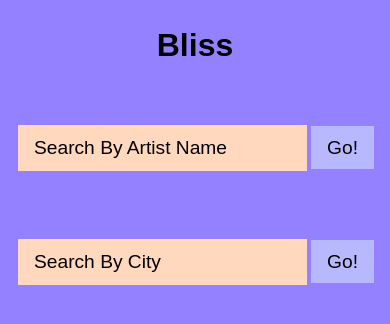
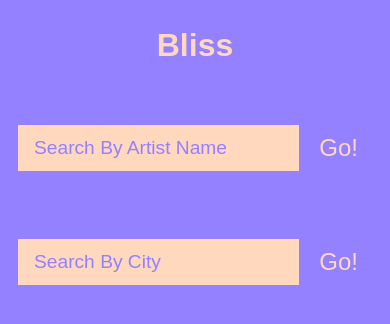
Before and after one commit to ErnestineMoreno/MusicEventsSearchApp, a React (Create React App) app: page / in a window 390 px wide. Shown: the top 324 px of the page. Built offline with nearby package versions, Linux system fonts and the light colour scheme; no server answers.

Commit message:
created ArtistResults.js and LocationResults.js components and added responsive design to page

```diff
--- a/src/App.js
+++ b/src/App.js
@@ -7,9 +7,6 @@ import LocationList from './components/LocationList';
 
 
 function App() {
-
-
-
   return (
     <div>
       <h1>Bliss</h1>
--- a/src/components/ArtistList.js
+++ b/src/components/ArtistList.js
@@ -20,7 +20,7 @@ const data = await response.json();
 
 render() {
     return (
-        <form className='form-horizontal'>
+        <form className='search-bar'>
         <input placeholder='Search By Artist Name' type='text' name='searchString' required />
         <button type='submit'>Go!</button>
         </form>
--- a/src/components/LocationList.js
+++ b/src/components/LocationList.js
@@ -20,7 +20,7 @@ const data = await response.json();
 
 render() {
     return (
-        <form className='form-horizontal'>
+        <form className='search-bar'>
         <input placeholder='Search By City' type='text' name='searchString' required />
         <button type='submit'>Go!</button>
         </form>
--- a/src/index.css
+++ b/src/index.css
@@ -11,7 +11,6 @@
 :before {
 	box-sizing: border-box;
 }
-
 
 
 /* Create color variables */
@@ -34,23 +33,24 @@ body {
 
 /* Style the button and tell it not to grow */
 button {
-	background-color: var(--primary);
+	background-color: var(--secondary);
 	border: 0;
 	flex-grow: 0;
-	font-size: 1.2rem;
-	line-height: 1;
+	font-size: 1.5rem;
+	line-height: 0;
 	padding: 0.75rem 1rem;
+	color:	#ffd8be
 }
 
-/* Add some margin on the left of any buttons
+/* margin on the left of any buttons
 that follow another button or an input */
 button + button,
 input + button {
-	margin-left: 2px;
+margin-left: 2px;
 }
 
 form {
-	padding: 2rem 0;
+padding: 2rem 0;
 }
 
 /* Style the input and tell it to grow */
@@ -69,13 +69,17 @@ input::placeholder {
 	color: var(--white);
 }
 
-/* Apply flex to the form */
-.form-horizontal {
+
+.search-bar {
 	align-items: center;
 	display: flex;
+	color: #9381ff
 }
 
-/* Add a media query to add more space between
+.submit {
+color: #ffd8be
+}
+/* Added a media query to add more space between
 the button and input when the browser is at least
 600px wide */
 @media (min-width: 600px) {
@@ -84,3 +88,7 @@ the button and input when the browser is at least
 		margin-left: 1rem;
 	}
 }
+
+h1{
+color: #ffd8be
+}
```
Also changed, not shown: src/components/ArtistResults.js (added), src/components/LocationResults.js (added).
